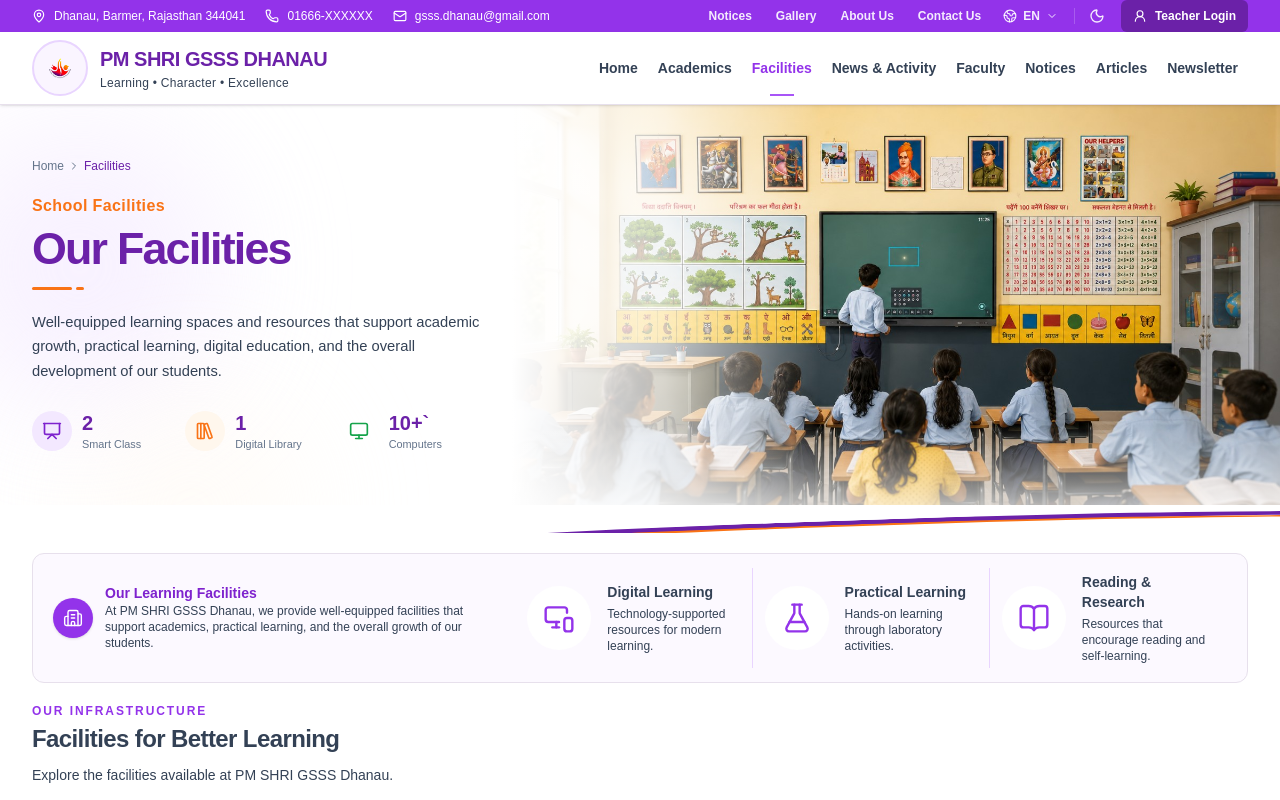
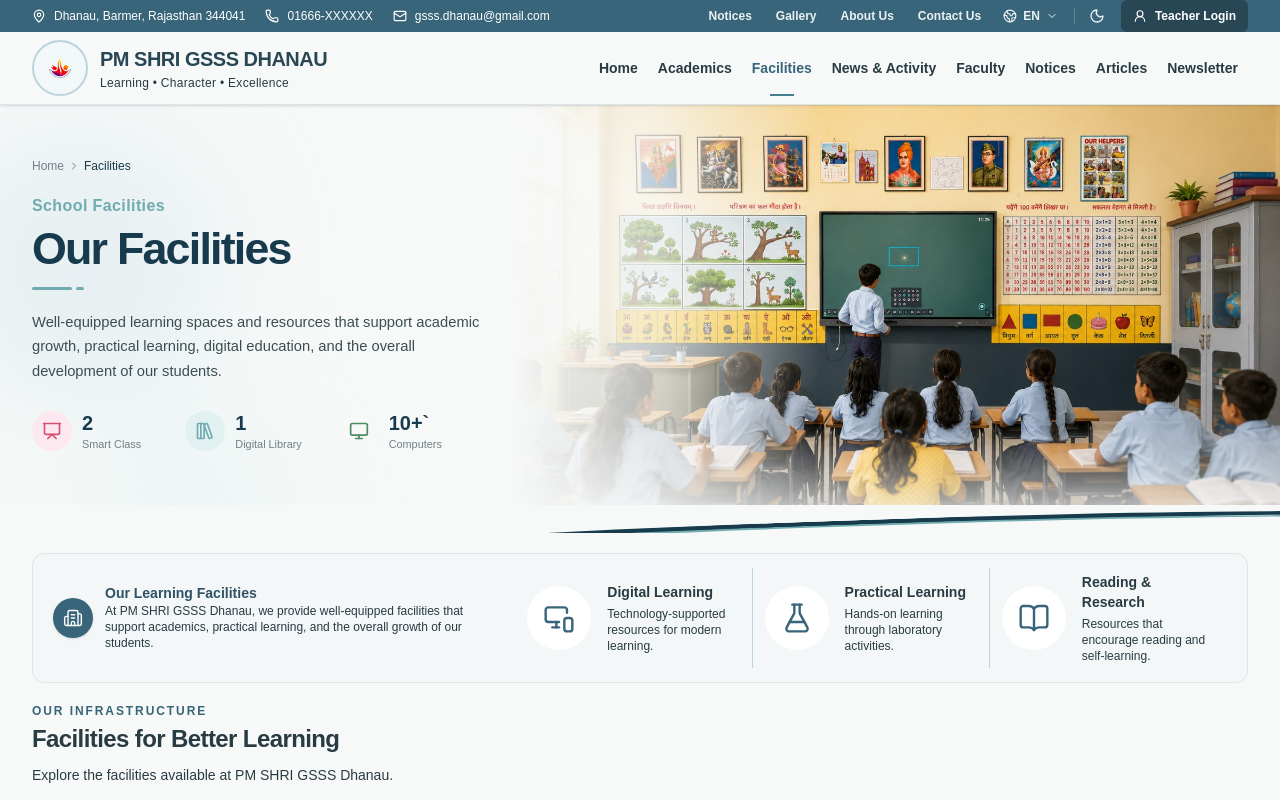
Before and after one commit to ashuhitman/gsssdhanau-school-website, a Next.js app: page /facilities in a window 1280 px wide. Shown: the top 800 px of the page. Built offline with nearby package versions, Linux system fonts and the light colour scheme.

Commit message:
updated globals.css

```diff
--- a/app/globals.css
+++ b/app/globals.css
@@ -2,47 +2,46 @@
 
 @custom-variant dark (&:where(.dark, .dark *));
 
-
 /* ============================================================
    PM SHRI GSSS DHANAU
    GLOBAL DESIGN SYSTEM
-   PURPLE + ORANGE + MULTI-COLOR ICON SYSTEM
+   DEEP NAVY + MINERAL TEAL + SAFFRON + MAGENTA
    ============================================================ */
 
 @theme {
 
   /* ==========================================================
-     PRIMARY — PURPLE
+     PRIMARY — DEEP NAVY
      ========================================================== */
 
-  --color-primary-50: #faf5ff;
-  --color-primary-100: #f3e8ff;
-  --color-primary-200: #e9d5ff;
-  --color-primary-300: #d8b4fe;
-  --color-primary-400: #c084fc;
-  --color-primary-500: #a855f7;
-  --color-primary-600: #9333ea;
-  --color-primary-700: #7e22ce;
-  --color-primary-800: #6b21a8;
-  --color-primary-900: #581c87;
-  --color-primary-950: #3b0764;
+  --color-primary-50: #f2f7f9;
+  --color-primary-100: #dce9ee;
+  --color-primary-200: #bad3dc;
+  --color-primary-300: #91b8c5;
+  --color-primary-400: #6599aa;
+  --color-primary-500: #477d91;
+  --color-primary-600: #386579;
+  --color-primary-700: #2f5264;
+  --color-primary-800: #294655;
+  --color-primary-900: #253b49;
+  --color-primary-950: #13232d;
 
 
   /* ==========================================================
-     ACCENT — ORANGE
+     ACCENT — MINERAL TEAL #70ABAF
      ========================================================== */
 
-  --color-accent-50: #fff7ed;
-  --color-accent-100: #ffedd5;
-  --color-accent-200: #fed7aa;
-  --color-accent-300: #fdba74;
-  --color-accent-400: #fb923c;
-  --color-accent-500: #f97316;
-  --color-accent-600: #ea580c;
-  --color-accent-700: #c2410c;
-  --color-accent-800: #9a3412;
-  --color-accent-900: #7c2d12;
-  --color-accent-950: #431407;
+  --color-accent-50: #f3f9f9;
+  --color-accent-100: #e1f0f1;
+  --color-accent-200: #c5e1e3;
+  --color-accent-300: #a4cfd2;
+  --color-accent-400: #89bec2;
+  --color-accent-500: #70abaf;
+  --color-accent-600: #5d969b;
+  --color-accent-700: #4d7e83;
+  --color-accent-800: #41686c;
+  --color-accent-900: #38585c;
+  --color-accent-950: #1f3437;
 
 
   /* ==========================================================
@@ -134,13 +133,14 @@
 
   color-scheme: light;
 
+
   /* ==========================================================
      BACKGROUND
      ========================================================== */
 
-  --school-background: #ffffff;
-  --school-surface: #faf9fc;
-  --school-surface-hover: #f5f1f9;
+  --school-background: #f7f9f8;
+  --school-surface: #f0f5f5;
+  --school-surface-hover: #e7eeee;
   --school-card: #ffffff;
 
 
@@ -148,74 +148,74 @@
      TEXT
      ========================================================== */
 
-  --school-heading: #3b176d;
-  --school-foreground: #334155;
-  --school-text: #334155;
-  --school-card-foreground: #334155;
-  --school-muted: #64748b;
+  --school-heading: #162b35;
+  --school-foreground: #293b42;
+  --school-text: #3c4d53;
+  --school-card-foreground: #293b42;
+  --school-muted: #718087;
 
 
   /* ==========================================================
      BORDER
      ========================================================== */
 
-  --school-border: #e7e0ec;
+  --school-border: #dbe5e7;
 
 
   /* ==========================================================
-     PRIMARY — PURPLE
+     PRIMARY — DEEP NAVY
      ========================================================== */
 
-  --school-primary: #6b21a8;
-  --school-primary-hover: #581c87;
-  --school-primary-soft: #f3e8ff;
+  --school-primary: #173b4d;
+  --school-primary-hover: #122f3e;
+  --school-primary-soft: #dce9ee;
 
 
   /* ==========================================================
-     ACCENT — ORANGE
+     ACCENT — MINERAL TEAL #70ABAF
      ========================================================== */
 
-  --school-accent: #f97316;
-  --school-accent-hover: #ea580c;
-  --school-accent-soft: #fff7ed;
+  --school-accent: #70abaf;
+  --school-accent-hover: #5d969b;
+  --school-accent-soft: #e1f0f1;
 
 
   /* ==========================================================
      STATUS
      ========================================================== */
 
-  --school-success: #16a34a;
-  --school-warning: #d97706;
-  --school-danger: #dc2626;
-  --school-info: #2563eb;
+  --school-success: #4f8a63;
+  --school-warning: #d28a18;
+  --school-danger: #c83e3e;
+  --school-info: #d4773c;
 
 
   /* ==========================================================
      ICON COLORS
      ========================================================== */
 
-  --school-icon-primary: #7e22ce;
-  --school-icon-accent: #ea580c;
-  --school-icon-success: #15803d;
-  --school-icon-warning: #b45309;
-  --school-icon-danger: #dc2626;
-  --school-icon-info: #2563eb;
-  --school-icon-teal: #0f766e;
-  --school-icon-rose: #be123c;
+  --school-icon-primary: #d94f70;
+  --school-icon-accent: #e0a11a;
+  --school-icon-success: #4f8a63;
+  --school-icon-warning: #d28a18;
+  --school-icon-danger: #c83e3e;
+  --school-icon-info: #d4773c;
+  --school-icon-teal: #70abaf;
+  --school-icon-rose: #b84d72;
 
 
   /* ==========================================================
      ICON SOFT BACKGROUNDS
      ========================================================== */
 
-  --school-icon-bg-primary: #f3e8ff;
-  --school-icon-bg-accent: #ffedd5;
-  --school-icon-bg-success: #dcfce7;
-  --school-icon-bg-warning: #fef3c7;
-  --school-icon-bg-danger: #fee2e2;
-  --school-icon-bg-info: #dbeafe;
-  --school-icon-bg-teal: #ccfbf1;
-  --school-icon-bg-rose: #ffe4e6;
+  --school-icon-bg-primary: #fce8ee;
+  --school-icon-bg-accent: #fff4d7;
+  --school-icon-bg-success: #e5f1e8;
+  --school-icon-bg-warning: #fff1cf;
+  --school-icon-bg-danger: #fbe5e5;
+  --school-icon-bg-info: #fff0e3;
+  --school-icon-bg-teal: #e1f0f1;
+  --school-icon-bg-rose: #f9e6ed;
 
 
   /* ==========================================================
@@ -223,13 +223,13 @@
      ========================================================== */
 
   --school-shadow-card:
-    0 0.4rem 1.5rem rgba(59, 23, 109, 0.09);
+    0 0.4rem 1.5rem rgba(22, 43, 53, 0.08);
 
   --school-shadow-card-hover:
-    0 0.7rem 2rem rgba(59, 23, 109, 0.14);
+    0 0.7rem 2rem rgba(22, 43, 53, 0.13);
 
   --school-shadow-button:
-    0 0.5rem 1.25rem rgba(107, 33, 168, 0.2);
+    0 0.5rem 1.25rem rgba(22, 43, 53, 0.2);
 }
 
 
@@ -241,88 +241,89 @@
 
   color-scheme: dark;
 
+
   /* ==========================================================
      BACKGROUND
      ========================================================== */
 
-  --school-background: #100b16;
-  --school-surface: #18111f;
-  --school-surface-hover: #22182c;
-  --school-card: #1d1525;
+  --school-background: #0c151a;
+  --school-surface: #121e24;
+  --school-surface-hover: #1a2930;
+  --school-card: #16232a;
 
 
   /* ==========================================================
      TEXT
      ========================================================== */
 
-  --school-heading: #faf5ff;
-  --school-foreground: #e5e7eb;
-  --school-text: #e2e8f0;
-  --school-card-foreground: #e5e7eb;
-  --school-muted: #a8a29e;
+  --school-heading: #edf5f7;
+  --school-foreground: #e2eaed;
+  --school-text: #d9e3e7;
+  --school-card-foreground: #e2eaed;
+  --school-muted: #9ca9ae;
 
 
   /* ==========================================================
      BORDER
      ========================================================== */
 
-  --school-border: #382b42;
+  --school-border: #2c3e45;
 
 
   /* ==========================================================
-     PRIMARY — PURPLE
+     PRIMARY — DEEP NAVY
      ========================================================== */
 
-  --school-primary: #c084fc;
-  --school-primary-hover: #d8b4fe;
-  --school-primary-soft: #321a48;
+  --school-primary: #6599aa;
+  --school-primary-hover: #91b8c5;
+  --school-primary-soft: #193642;
 
 
   /* ==========================================================
-     ACCENT — ORANGE
+     ACCENT — MINERAL TEAL #70ABAF
      ========================================================== */
 
-  --school-accent: #fb923c;
-  --school-accent-hover: #fdba74;
-  --school-accent-soft: #3b2113;
+  --school-accent: #70abaf;
+  --school-accent-hover: #89bec2;
+  --school-accent-soft: #18383b;
 
 
   /* ==========================================================
      STATUS
      ========================================================== */
 
-  --school-success: #4ade80;
-  --school-warning: #fbbf24;
-  --school-danger: #f87171;
-  --school-info: #60a5fa;
+  --school-success: #72b786;
+  --school-warning: #efbd4e;
+  --school-danger: #ef7777;
+  --school-info: #ee9b61;
 
 
   /* ==========================================================
      ICON COLORS
      ========================================================== */
 
-  --school-icon-primary: #c084fc;
-  --school-icon-accent: #fb923c;
-  --school-icon-success: #4ade80;
-  --school-icon-warning: #fbbf24;
-  --school-icon-danger: #f87171;
-  --school-icon-info: #60a5fa;
-  --school-icon-teal: #5eead4;
-  --school-icon-rose: #fb7185;
+  --school-icon-primary: #f07898;
+  --school-icon-accent: #f2c34d;
+  --school-icon-success: #72b786;
+  --school-icon-warning: #efc34e;
+  --school-icon-danger: #ef7777;
+  --school-icon-info: #ee9b61;
+  --school-icon-teal: #70c1c3;
+  --school-icon-rose: #f07899;
 
 
   /* ==========================================================
      ICON SOFT BACKGROUNDS
      ========================================================== */
 
-  --school-icon-bg-primary: #321a48;
-  --school-icon-bg-accent: #3b2113;
-  --school-icon-bg-success: #143522;
-  --school-icon-bg-warning: #3a2b0b;
-  --school-icon-bg-danger: #3b181b;
-  --school-icon-bg-info: #172d4a;
-  --school-icon-bg-teal: #123532;
-  --school-icon-bg-rose: #3b1722;
+  --school-icon-bg-primary: #411b28;
+  --school-icon-bg-accent: #3e310e;
+  --school-icon-bg-success: #193723;
+  --school-icon-bg-warning: #3b310e;
+  --school-icon-bg-danger: #411d1e;
+  --school-icon-bg-info: #412719;
+  --school-icon-bg-teal: #17383a;
+  --school-icon-bg-rose: #411b29;
 
 
   /* ==========================================================
@@ -382,7 +383,7 @@
   }
 
   ::selection {
-    background: var(--school-primary);
+    background: var(--school-accent);
     color: #ffffff;
   }
 }
@@ -584,7 +585,7 @@
 
 
   /* ==========================================================
-     ICON — INFO / BLUE
+     ICON — INFO
      ========================================================== */
 
   .icon-info {
@@ -622,7 +623,9 @@
   }
 }
 
+
 @supports (view-transition-name: none) {
+
   ::view-transition-group(principal-photo) {
     animation-duration: 700ms;
     animation-timing-function: cubic-bezier(0.22, 1, 0.36, 1);
```
